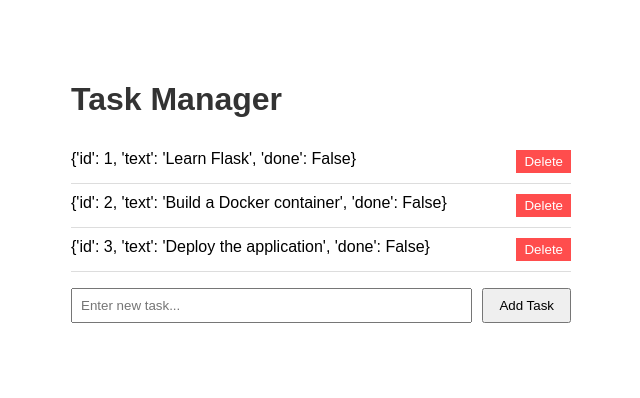
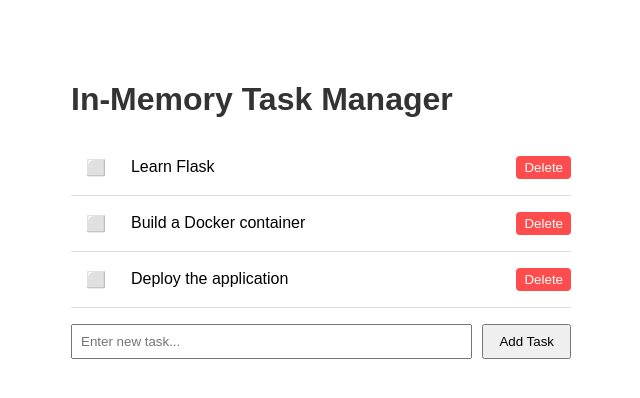
Before and after one commit to satejc2425/py-app, a Flask app: page / in a window 1280 px wide. Shown: the top 398 px of the page, without its empty margins (319-959 px from the left). Run offline with Flask 3, Linux system fonts and the light colour scheme.

Commit message:
Update index.html

```diff
--- a/templates/index.html
+++ b/templates/index.html
@@ -3,26 +3,36 @@
 <head>
     <meta charset="UTF-8">
     <meta name="viewport" content="width=device-width, initial-scale=1.0">
-    <title>Simple Flask Web App</title>
+    <title>In-Memory Flask Task Manager</title>
     <style>
         body { font-family: Arial, sans-serif; max-width: 500px; margin: 40px auto; padding: 20px; }
         h1 { color: #333; }
         ul { list-style: none; padding: 0; }
-        li { display: flex; justify-content: space-between; padding: 10px 0; border-bottom: 1px solid #ddd; }
+        li { display: flex; justify-content: space-between; align-items: center; padding: 10px 0; border-bottom: 1px solid #ddd; }
+        .task-info { display: flex; align-items: center; gap: 10px; }
+        .completed { text-decoration: line-through; color: #888; }
         form { margin-top: 15px; display: flex; gap: 10px; }
         input[type="text"] { flex-grow: 1; padding: 8px; }
         button { padding: 8px 15px; cursor: pointer; }
-        .delete-btn { background-color: #ff4d4d; color: white; border: none; padding: 4px 8px; }
+        .delete-btn { background-color: #ff4d4d; color: white; border: none; padding: 4px 8px; border-radius: 4px; }
+        .toggle-btn { background: none; border: none; cursor: pointer; font-size: 16px; }
     </style>
 </head>
 <body>
-    <h1>Task Manager</h1>
+    <h1>In-Memory Task Manager</h1>
 
     <ul>
         {% for task in tasks %}
             <li>
-                <span>{{ task }}</span>
-                <form action="{{ url_for('delete_task', task_id=loop.index0) }}" method="POST" style="margin: 0;">
+                <div class="task-info">
+                    <form action="{{ url_for('toggle_task', task_id=task.id) }}" method="POST" style="margin: 0;">
+                        <button type="submit" class="toggle-btn">
+                            {% if task.done %}✅{% else %}⬜{% endif %}
+                        </button>
+                    </form>
+                    <span class="{% if task.done %}completed{% endif %}">{{ task.text }}</span>
+                </div>
+                <form action="{{ url_for('delete_task', task_id=task.id) }}" method="POST" style="margin: 0;">
                     <button type="submit" class="delete-btn">Delete</button>
                 </form>
             </li>
```
